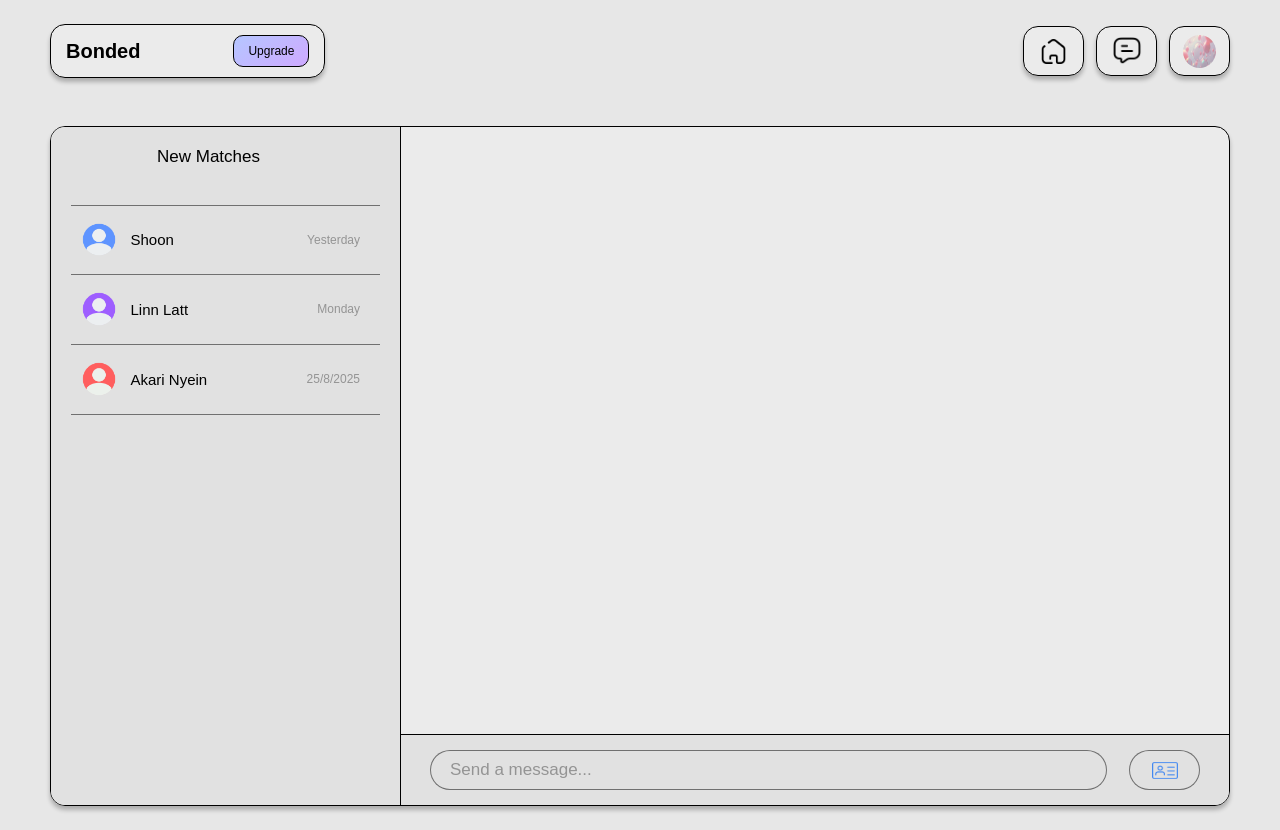
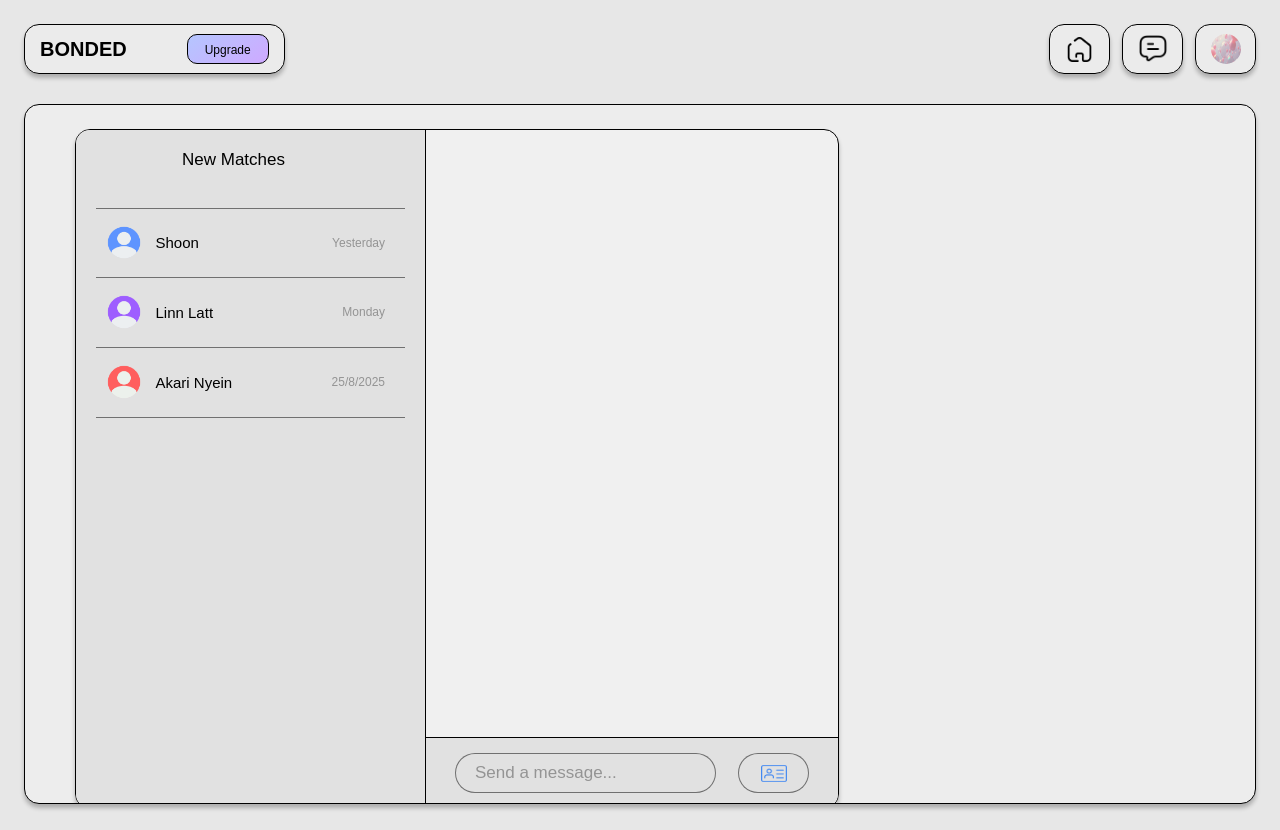
Before and after one commit to Lemillion14/Bonded, a PHP site: page /usermessage.php in a window 1280 px wide. Run offline with PHP 8.4, Linux system fonts and the light colour scheme.

Commit message:
updated user dashboard

```diff
--- a/userheader.php
+++ b/userheader.php
@@ -8,22 +8,21 @@
     <link rel="stylesheet" href="usermessage.css">
 </head>
 <body>
-<header id="section-header" class="site-header">
-  <div class="container header-container">
-    <div class="header-left glass-effect">
-      <span class="brand-name">Bonded</span>
-      <a href="#" class="upgrade-button">Upgrade</a>
-    </div>
-    <nav class="header-right">
-      <a href="userbody.php" class="nav-icon-btn glass-effect">
-        <img src="./images/home-agreement.png" alt="Home Icon" style="width: 25px; height: 25px;">
-      </a>
-      <a href="usermessage.php" class="nav-icon-btn glass-effect">
-        <img src="./images/message.png" alt="Chats Icon">
-      </a>
-      <a href="profilepopup.php" class="nav-icon-btn glass-effect">
-        <img src="./images/logo.jpg" alt="Profile Icon" class="profile-avatar">
-      </a>
-    </nav>
+<header class="site-header">
+  <div class="header-left">
+    <a href="/" class="logo">BONDED</a>
+    <button class="upgrade-button">Upgrade</button>
   </div>
+  <nav class="header-nav">
+    <a href="/" class="nav-button home-button" aria-label="Home">
+      <img src="./images/home-agreement.png" alt="Home Icon">
+    </a>
+    <a href="/chats.php" class="nav-button" aria-label="Chats">
+      <img src="./images/message.png" alt="Chats Icon">
+    </a>
+    <a href="/profile.php" class="nav-button profile-button" aria-label="Profile">
+      <img src="./images/logo.jpg" alt="Profile Avatar">
+    </a>
+  </nav>
 </header>
+<main id="dashboard" class="dashboard-card">
--- a/userhome.css
+++ b/userhome.css
@@ -1,200 +1,310 @@
 :root {
-  --background-color: #e7e7e7;
-  --glass-bg: rgba(255, 255, 255, 0.2);
-  --text-color: #000000;
-  --border-color: #000000;
-  --shadow-color: rgba(0, 0, 0, 0.25);
-  --upgrade-gradient: linear-gradient(142deg, #b5c6ff 0%, #d3a4ff 118.54%);
+  --color-bg: #e7e7e7;
+  --color-card-main: #ededed;
+  --color-card-sidebar: #e1e1e1;
+  --color-text-primary: #000000;
+  --color-text-active: #ff0000;
+  --color-white: #ffffff;
+  --gradient-upgrade: linear-gradient(142deg, #b5c6ff 0%, #d3a4ff 118.54%);
 }
 
 * {
   box-sizing: border-box;
-  margin: 0;
-  padding: 0;
 }
 
 body {
-  font-family: 'Poppins', sans-serif;
-  background-color: var(--background-color);
-  color: var(--text-color);
-  min-height: 100vh;
+  margin: 0;
+  padding: 0;
+  font-family: "Poppins", sans-serif;
+  background-color: var(--color-bg);
+  color: var(--color-text-primary);
   display: flex;
   flex-direction: column;
-}
-
-.container {
-  width: 100%;
-  max-width: 1440px;
-  margin-left: auto;
-  margin-right: auto;
-  padding-left: 50px;
-  padding-right: 50px;
-}
-
-.glass-effect {
-  background-color: var(--glass-bg);
-  border: 0.1px solid var(--border-color);
-  box-shadow: 0px 4px 4px 0px var(--shadow-color);
-  backdrop-filter: blur(1px);
-  -webkit-backdrop-filter: blur(1px);
+  align-items: center;
+  min-height: 10vh;
+  padding: 24px;
 }
 
 /* CSS from section:header */
 .site-header {
-  padding-top: 24px;
-  padding-bottom: 24px;
-}
-
-.header-container {
+  width: 100%;
+  max-width: 1340px;
   display: flex;
   justify-content: space-between;
   align-items: center;
-  flex-wrap: wrap;
-  gap: 20px;
+  margin-bottom: 30px;
 }
 
 .header-left {
   display: flex;
   align-items: center;
+  gap: 60px; /* (4893 - 4716 - 84) */
+  background-color: rgba(255, 255, 255, 0.2);
+  border: 0.1px solid #000000;
+  border-radius: 15px;
+  backdrop-filter: blur(1px);
+  box-shadow: 0px 4px 4px 0px rgba(0, 0, 0, 0.25);
   padding: 10px 15px;
-  border-radius: 15px;
-  gap: 93px;
+  height: 50px;
 }
 
-.brand-name {
+.logo {
+  font-family: "Poppins", sans-serif;
   font-weight: 700;
   font-size: 20px;
   line-height: 30px;
+  color: var(--color-text-primary);
+  text-decoration: none;
 }
 
 .upgrade-button {
-  display: inline-block;
-  padding: 6px 15px;
-  background: var(--upgrade-gradient);
-  border: 0.1px solid var(--border-color);
-  border-radius: 10px;
-  color: var(--text-color);
+  font-family: "Poppins", sans-serif;
+  font-weight: 400;
   font-size: 12px;
   line-height: 18px;
-  text-decoration: none;
-  text-align: center;
+  color: var(--color-text-primary);
+  background: var(--gradient-upgrade);
+  border: 0.1px solid #000000;
+  border-radius: 10px;
+  padding: 6px 15px;
+  width: 82px;
+  height: 30px;
+  cursor: pointer;
 }
 
-.header-right {
+.header-nav {
   display: flex;
   align-items: center;
-  gap: 12px;
+  gap: 12px; /* (5907 - 5834 - 61) */
 }
 
-.nav-icon-btn {
+.nav-button {
   display: flex;
   justify-content: center;
   align-items: center;
   width: 61px;
   height: 50px;
+  background-color: rgba(255, 255, 255, 0.2);
+  border: 0.1px solid #000000;
   border-radius: 15px;
+  backdrop-filter: blur(1px);
+  box-shadow: 0px 4px 4px 0px rgba(0, 0, 0, 0.25);
   text-decoration: none;
 }
 
-.nav-icon-btn img {
-  display: block;
+.nav-button img {
+  width: 30px;
+  height: 30px;
+}
+.home-button img {
+  width: 25px;
+  height: 25px;
+}
+
+.profile-button img {
+  border-radius: 50%;
   width: 30px;
   height: 30px;
 }
 
-.nav-icon-btn .profile-avatar {
-  width: 33px;
-  height: 33px;
-  border-radius: 50%;
+/* CSS from section:dashboard */
+.dashboard-card {
+  width: 100%;
+  max-width: 1340px;
+  height: 700px;
+  background-color: var(--color-card-main);
+  border: 0.3px solid var(--color-text-primary);
+  border-radius: 15px;
+  box-shadow: 0px 4px 4px 0px rgba(0, 0, 0, 0.25);
+  display: flex;
+  overflow: hidden;
 }
 
+.sidebar {
+  flex-shrink: 0;
+  width: 350px;
+  background-color: var(--color-card-sidebar);
+  border-right: 0.1px solid var(--color-text-primary);
+  border-radius: 15px 0 0 15px;
+  padding: 25px 30px;
+}
+
+.toggle-switch {
+  display: flex;
+  width: 290px;
+  height: 41px;
+  background-color: var(--color-card-sidebar);
+  border: 0.3px solid var(--color-text-primary);
+  border-radius: 25px;
+  padding: 0;
+  overflow: hidden;
+}
+
+.toggle-button {
+  flex: 1;
+  font-family: "Poppins", sans-serif;
+  font-weight: 400;
+  font-size: 15px;
+  line-height: 22.5px;
+  color: var(--color-text-primary);
+  background-color: transparent;
+  border: none;
+  cursor: pointer;
+  display: flex;
+  align-items: center;
+  justify-content: center;
+  transition: background-color 0.3s, color 0.3s;
+}
+
+.toggle-button.active {
+  background-color: var(--color-white);
+  color: var(--color-text-active);
+  border: 0.1px solid var(--color-text-primary);
+  border-radius: 25px;
+}
+
+.content-panel {
+  flex-grow: 1;
+  display: flex;
+  flex-direction: column;
+  padding: 23px 56px 27px 56px;
+}
+
+.content-title {
+  font-family: "Poppins", sans-serif;
+  font-weight: 600;
+  font-size: 30px;
+  line-height: 45px;
+  letter-spacing: 3px;
+  text-align: center;
+  margin: 0 0 24px 0;
+}
+
+.profile-viewer {
+  flex-grow: 1;
+  display: flex;
+  gap: 0;
+  margin-bottom: 24px;
+}
+
+.profile-placeholder {
+  flex: 1;
+  background-color: var(--color-card-sidebar);
+  border: 0.1px solid var(--color-text-primary);
+}
+
+.profile-placeholder.left {
+  border-radius: 10px 0 0 10px;
+}
+
+.profile-placeholder.right {
+  border-radius: 0 10px 10px 0;
+}
+
+.action-buttons {
+  display: flex;
+  justify-content: center;
+  align-items: center;
+  gap: 60px;
+  height: 73px;
+}
+
+.action-button {
+  position: relative;
+  display: flex;
+  justify-content: center;
+  align-items: center;
+  cursor: pointer;
+  border-radius: 50%;
+  border: 1px solid var(--color-card-sidebar);
+  filter: drop-shadow(0px 4px 4px rgba(0, 0, 0, 0.25));
+}
+
+.action-button:nth-child(1) {
+  width: 60px;
+  height: 60px;
+}
+.action-button:nth-child(2) {
+  width: 72.5px;
+  height: 72.5px;
+}
+.action-button:nth-child(3) {
+  width: 72.5px;
+  height: 72.5px;
+}
+.action-button:nth-child(4) {
+  width: 60px;
+  height: 60px;
+}
+
+.action-button-icon {
+  position: absolute;
+  top: 50%;
+  left: 50%;
+  transform: translate(-50%, -50%);
+}
+
+.action-button-bg {
+  width: 100%;
+  height: 100%;
+}
+
+.action-button:nth-child(1) .action-button-icon {
+  width: 24.3px;
+  height: 24.3px;
+}
+.action-button:nth-child(2) .action-button-icon {
+  width: 23px;
+  height: 23px;
+}
+.action-button:nth-child(3) .action-button-icon {
+  width: 29.7px;
+  height: 29.7px;
+}
+.action-button:nth-child(4) .action-button-icon {
+  width: 25.7px;
+  height: 25.7px;
+}
+
+@media (max-width: 1200px) {
+  .dashboard-card {
+    flex-direction: column;
+  }
+  .sidebar {
+    width: 100%;
+    border-radius: 15px 15px 0 0;
+    border-right: none;
+    border-bottom: 0.3px solid var(--color-text-primary);
+  }
+}
+
+/* For tablets and large phones */
 @media (max-width: 768px) {
-  .container {
-    padding-left: 20px;
-    padding-right: 20px;
-  }
-  .header-container {
+  .site-header {
     flex-direction: column;
+    gap: 16px;
   }
   .header-left {
     width: 100%;
     justify-content: space-between;
-    gap: 20px;
   }
+  .header-nav{
+    justify-content: center;
+    gap: 50px;
+  }
+  .profile-viewer {
+    flex-direction: row;
+  }
+  .profile-placeholder.left { border-radius: 10px 0px 0 10px; }
+  .profile-placeholder.right { border-radius: 0 10px 10px 0px; }
 }
 
-/* CSS from section:main */
-.main-content {
-  flex-grow: 1;
-  display: grid;
-  place-items: center;
-  padding: 20px 0;
-  margin-bottom: 90px;
+/* For small phones */
+@media (max-width: 480px) {
+  body { padding: 10px; }
+  .logo { font-size: 18px; }
+  .upgrade-button { font-size: 11px; padding: 5px 10px; }
+  .nav-button { width: 40px; height: 40px; }
+  .nav-button img { width: 20px; }
+  .action-button { width: 50px; height: 50px; }
 }
-
-.profile-card-wrapper {
-  width: 350px;
-  height: 550px;
-}
-
-.profile-card {
-  width: 100%;
-  height: 100%;
-  border-radius: 15px;
-  display: flex;
-  flex-direction: column;
-  justify-content: flex-end;
-  padding: 28px;
-}
-
-.action-buttons {
-  display: flex;
-  justify-content: space-around;
-  align-items: center;
-  width: 100%;
-}
-
-.action-button {
-  position: relative;
-  width: 54px;
-  height: 54px;
-  border: none;
-  background: none;
-  padding: 0;
-  cursor: pointer;
-  filter: drop-shadow(0px 4px 4px var(--shadow-color));
-}
-
-.action-button .button-bg {
-
-  position: absolute;
-  top: 0;
-  left: 0;
-  width: 100%;
-  height: 100%;
-  backdrop-filter: blur(1px);
-  -webkit-backdrop-filter: blur(1px);
-}
-
-.action-button .button-icon {
-  position: absolute;
-
-  transform: translate(-50%, -50%);
-  width: 20px;
-  height: 20px;
-  max-width: 45%;
-  max-height: 45%;
-}
-
-@media (max-width: 480px) {
-  .profile-card-wrapper {
-    width: 90vw;
-    max-width: 320px;
-    height: 125vw;
-    max-height: 500px;
-  }
-  .action-buttons {
-    flex-wrap: wrap;
-    gap: 15px;
-  }
-}
```
Also changed, not shown: userbody.php (+47 -26 lines).
